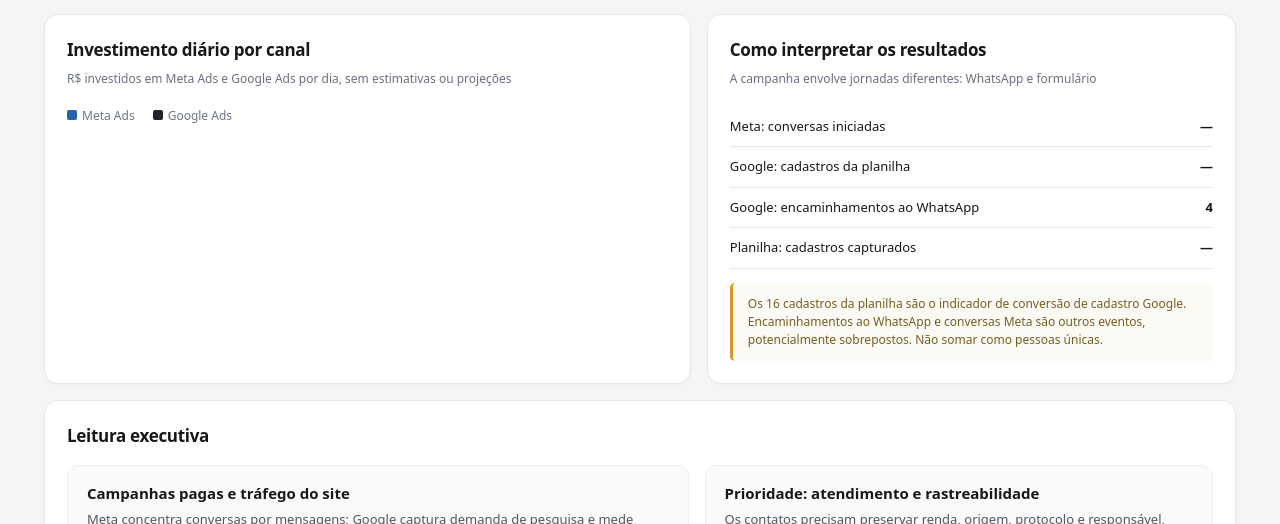
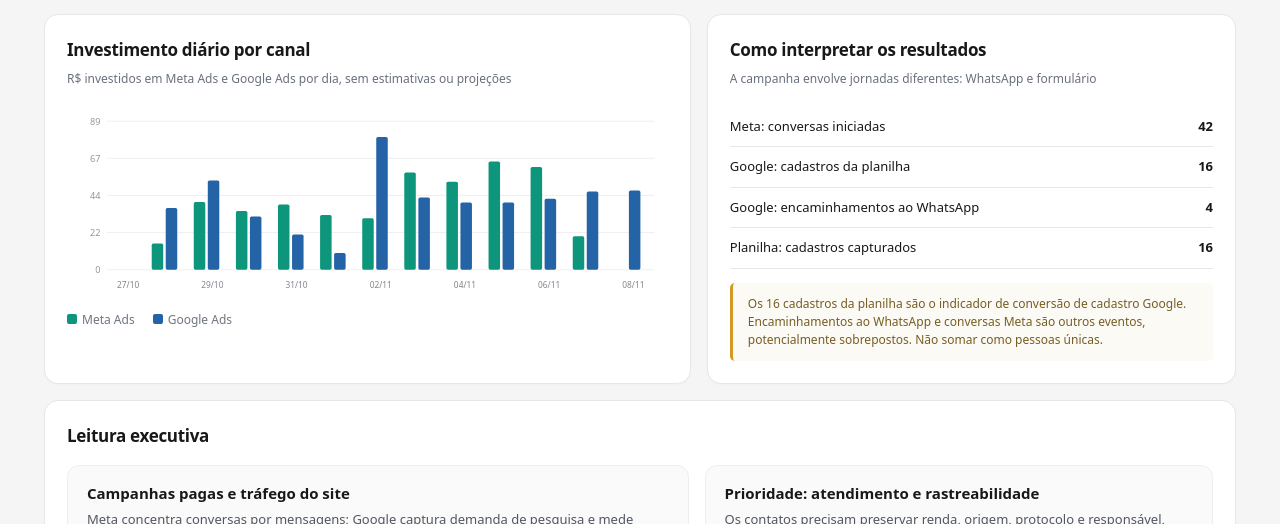
Before and after one commit to tuco-gui/dashboard-realize, a plain HTML site: page index.html in a window 1280 px wide. Shown: the part 663-1187 px from the top of the page. Drawn offline with Linux system fonts and the light colour scheme.

Commit message:
fix: inicializar datas antes dos gráficos e usar verde no Meta, azul no Google

```diff
--- a/index.html
+++ b/index.html
@@ -24,7 +24,7 @@ footer{padding:22px 0 30px;border-top:1px solid var(--border);color:var(--muted)
 <div id="periodNotice" class="note hidden"></div>
 <section class="tabpage" id="geral">
 <div class="kpis" id="kpi-geral"></div>
-<div class="grid2"><div class="panel"><h2>Investimento diário por canal</h2><p class="desc">R$ investidos em Meta Ads e Google Ads por dia, sem estimativas ou projeções</p><div id="chart-spend"></div><div class="legend"><span><i class="dot" style="background:#2463a5"></i>Meta Ads</span><span><i class="dot" style="background:#222328"></i>Google Ads</span></div></div><div class="panel"><h2>Como interpretar os resultados</h2><p class="desc">A campanha envolve jornadas diferentes: WhatsApp e formulário</p><div class="rowline"><span>Meta: conversas iniciadas</span><b id="metaChats">—</b></div><div class="rowline"><span>Google: cadastros da planilha</span><b id="googleConv">—</b></div><div class="rowline"><span>Google: encaminhamentos ao WhatsApp</span><b id="googleWa">—</b></div><div class="rowline"><span>Planilha: cadastros capturados</span><b id="sheetForms">—</b></div><div class="note">Os 16 cadastros da planilha são o indicador de conversão de cadastro Google. Encaminhamentos ao WhatsApp e conversas Meta são outros eventos, potencialmente sobrepostos. Não somar como pessoas únicas.</div></div></div>
+<div class="grid2"><div class="panel"><h2>Investimento diário por canal</h2><p class="desc">R$ investidos em Meta Ads e Google Ads por dia, sem estimativas ou projeções</p><div id="chart-spend"></div><div class="legend"><span><i class="dot" style="background:#0d967b"></i>Meta Ads</span><span><i class="dot" style="background:#2463a5"></i>Google Ads</span></div></div><div class="panel"><h2>Como interpretar os resultados</h2><p class="desc">A campanha envolve jornadas diferentes: WhatsApp e formulário</p><div class="rowline"><span>Meta: conversas iniciadas</span><b id="metaChats">—</b></div><div class="rowline"><span>Google: cadastros da planilha</span><b id="googleConv">—</b></div><div class="rowline"><span>Google: encaminhamentos ao WhatsApp</span><b id="googleWa">—</b></div><div class="rowline"><span>Planilha: cadastros capturados</span><b id="sheetForms">—</b></div><div class="note">Os 16 cadastros da planilha são o indicador de conversão de cadastro Google. Encaminhamentos ao WhatsApp e conversas Meta são outros eventos, potencialmente sobrepostos. Não somar como pessoas únicas.</div></div></div>
 <div class="panel"><h2>Leitura executiva</h2><div class="grid2"><div class="callout"><strong>Campanhas pagas e tráfego do site</strong><p>Meta concentra conversas por mensagens; Google captura demanda de pesquisa e mede conversões do formulário. São resultados complementares, com custos diferentes porque os eventos também são diferentes.</p></div><div class="callout"><strong>Prioridade: atendimento e rastreabilidade</strong><p>Os contatos precisam preservar renda, origem, protocolo e responsável, permitindo à Realize identificar contatos qualificados, visitas e negócios, sem confundir indicadores de campanha com vendas.</p></div></div></div>
 </section>
 <section class="tabpage hidden" id="campanhas">
@@ -91,13 +91,14 @@ document.getElementById("kpi-campanhas").innerHTML=metric("Meta Ads",currency(ms
 const fullRange=start==="2026-10-27"&&end==="2026-11-08";
 for(const id of ["googleWa","g-wa","f-wa"])document.getElementById(id).textContent=fullRange?number(googleWhatsappSecondaryTotal):"—";
 const ga=select(ga4Daily,start,end),og=select(gscDaily,start,end),sessions=sum(ga,1),views=sum(ga,4),organicImp=sum(og,1),organicClicks=sum(og,2),whole=start==="2026-10-27"&&end==="2026-11-08";
+const days=[];for(let time=new Date(start+"T12:00:00Z").getTime();time<=new Date(end+"T12:00:00Z").getTime();time+=86400000)days.push(new Date(time).toISOString().slice(0,10));
 document.getElementById("kpi-analytics").innerHTML=metric("Sessões do site",number(sessions),"GA4 · período selecionado",true)+metric("Usuários únicos",whole?"92":"—",whole?"GA4 · período completo":"Total único só no intervalo completo")+metric("Visualizações",number(views),"Páginas e telas")+metric("Engajamento",whole?"57,02%":"—",whole?"65 sessões engajadas":"Indicador disponível para período completo");
 document.getElementById("kpi-organico").innerHTML=metric("Impressões orgânicas",number(organicImp),"Search Console, não anúncios",true)+metric("Cliques orgânicos",number(organicClicks),"Google Pesquisa orgânica")+metric("CTR orgânico",organicImp?pct(100*organicClicks/organicImp):"—","Cliques ÷ impressões")+metric("Consultas identificadas",whole?"5":"—","Consultas anonimizadas no período integral");
 const ad=byDate(ga),od=byDate(og);drawChart("ga4-chart",days,[{label:"Sessões",color:"#2463a5",values:days.map(d=>ad[d]?.[1]||0)},{label:"Visualizações",color:"#11a38d",values:days.map(d=>ad[d]?.[4]||0)}]);drawChart("gsc-chart",days,[{label:"Impressões",color:"#2463a5",values:days.map(d=>od[d]?.[1]||0)}]);
 document.getElementById("kpi-funil").innerHTML=metric("Conversas Meta",number(mc),"Eventos na Meta")+metric("Cadastros Google",number(forms),"Planilha Alea: formulários e minichat")+metric("Registros planilha",number(forms),"Entradas captadas",true)+metric("Vendas confirmadas","—","Sem reconciliação do CRM");
 for(const [id,v] of [["metaChats",mc],["googleConv",forms],["sheetForms",forms],["g-impressions",number(gi)],["g-clicks",number(gclicks)],["g-ctr",pct(gi?100*gclicks/gi:null)],["g-cpc",gclicks?currency(gs/gclicks):"—"],["g-conv",number(forms)],["g-cpa",forms?currency(gs/forms):"—"],["f-meta",mc],["f-google",forms],["f-sheet",forms]])document.getElementById(id).textContent=v;
-const days=[];for(let time=new Date(start+"T12:00:00Z").getTime();time<=new Date(end+"T12:00:00Z").getTime();time+=86400000)days.push(new Date(time).toISOString().slice(0,10));const md=byDate(m),gd=byDate(g),fd=byDate(f);
-drawChart("chart-spend",days,[{label:"Meta",color:"#2463a5",values:days.map(d=>md[d]?.[1]||0)},{label:"Google",color:"#222328",values:days.map(d=>gd[d]?.[1]||0)}]);
+const md=byDate(m),gd=byDate(g),fd=byDate(f);
+drawChart("chart-spend",days,[{label:"Meta",color:"#0d967b",values:days.map(d=>md[d]?.[1]||0)},{label:"Google",color:"#2463a5",values:days.map(d=>gd[d]?.[1]||0)}]);
 drawChart("sheet-chart",days,[{label:"Cadastros",color:"#2463a5",values:days.map(d=>fd[d]?.[1]||0)}]);
 }
 function fullOnly(){document.getElementById("ad-bars").innerHTML=ads.map(a=>'<div class="barrow"><b>'+a.name+'</b><div class="track"><div class="fill" style="width:'+(100*a.chats/42)+'%"></div></div><b>'+a.chats+' conversas</b></div>').join("");document.getElementById("ads-table").innerHTML=ads.map(a=>'<tr><td>'+a.name+'</td><td class="num">'+currency(a.spend)+'</td><td class="num">'+a.chats+'</td><td class="num">'+currency(a.spend/a.chats)+'</td></tr>').join("")}
```
